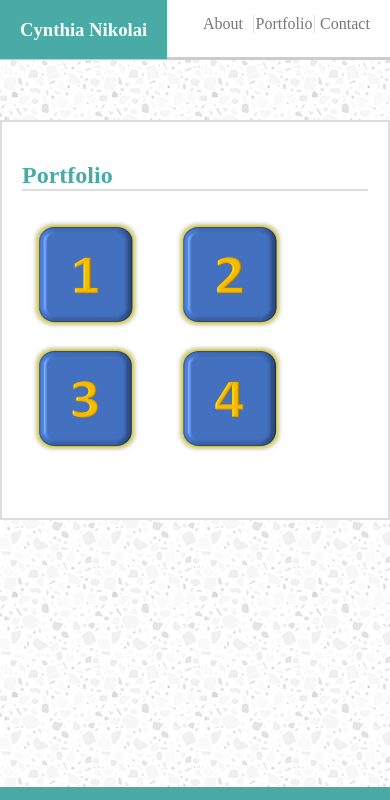
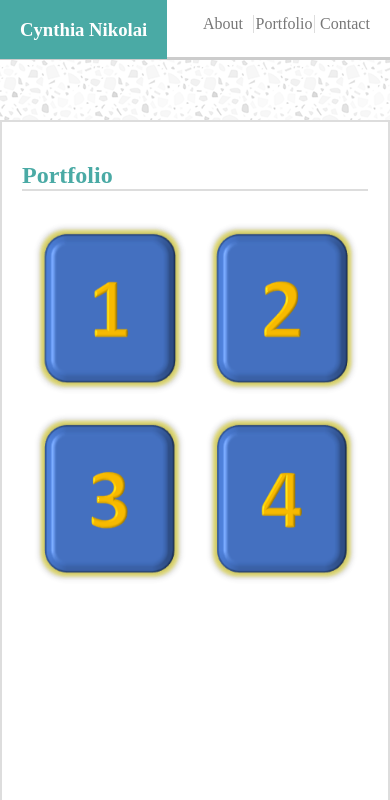
Before and after one commit to cnikolai/Responsive-Portfolio, a plain HTML site: page portfolio.html in a window 390 px wide. Shown: the top 800 px of the page. Drawn offline with Linux system fonts and the light colour scheme.

Commit message:
third version

```diff
--- a/css/style.css
+++ b/css/style.css
@@ -1,6 +1,11 @@
 * {
     /* box-sizing: border-box; */
   }
+
+  html{
+    min-height:100%; /* make sure it is at least as tall as the viewport */
+    position:relative;
+}
 
   body {
     color: #777777;
@@ -76,9 +81,19 @@ p {
 #maincontent {
     /* background-color: #ffffff; */
     border: 2px solid #dddddd;
-    height: 400px;
+    height: 450px;
     padding: 20px;
     box-sizing: border-box;
+    margin-bottom: 200px;
+}
+
+#maincontentcontact {
+    /* background-color: #ffffff; */
+    border: 2px solid #dddddd;
+    height: 450px;
+    padding: 20px;
+    box-sizing: border-box;
+    margin-bottom: 200px;
 }
 
 footer {
@@ -120,6 +135,16 @@ table {
     border: none;
 }
 
+img {
+    height:200px;
+    width:200px;
+}
+
+.portfolioimage {
+    width: 120px;
+    height: 120px;
+}
+
 @media screen and (max-width:980px) {
  section {
      width: 670px;
@@ -129,13 +154,22 @@ table {
 @media screen and (max-width:768px) {
     section {
         width: 570px;
+        height: 650px;
+    }
+    #maincontent {
+        height: 600px;
+    }
+    #maincontentcontact {
+        height: 450px;
     }
 }
 
 @media screen and (max-width:640px) {
     section {
         width: 100%;
+        /* height: 100%; */
     }
+
 
     #rightsideofmenu {
         padding: 0px auto;
@@ -144,4 +178,19 @@ table {
     #about, #portfolio, #contact {
         width: 60px;
     }
+
+    img {
+        /* height:200px;  */
+        width:100%;
+        height: auto;
+    }
+
+    #maincontent {
+        height: 700px;
+    }
+
+    .portfolioimage {
+        width: 100%;
+        height: auto;
+    }
 }
--- a/portfolio.html
+++ b/portfolio.html
@@ -24,18 +24,18 @@
             <table>
                 <tr>
                     <td>
-                        <img src="images/1.png" height="120px" width="120px" alt="1">
+                        <img class="portfolioimage" src="images/1.png" alt="1">
                     </td>
                     <td>
-                        <img src="images/2.png" height="120px" width="120px" alt="2">
+                        <img class="portfolioimage" src="images/2.png" alt="2">
                     </td>
                 </tr>
                 <tr>
                     <td>
-                        <img src="images/3.png" height="120px" width="120px" alt="3">
+                        <img class="portfolioimage" src="images/3.png"  alt="3">
                     </td>
                     <td>
-                        <img src="images/4.png" height="120px" width="120px" alt="4">
+                        <img class="portfolioimage" src="images/4.png" alt="4">
                     </td>
                 </tr>
             </table>
```
Also changed, not shown: contact.html (+1 -1 lines), index.html (+4 -2 lines).
